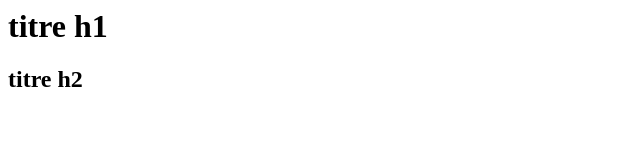
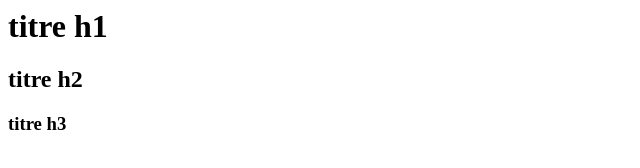
Before and after one commit to soumia1204/github_cours, a plain HTML site: page index.html in a window 1280 px wide. Shown: the full height of the page, 0-640 px from the left. Drawn offline with Linux system fonts and the light colour scheme.

Commit message:
Update index.html

```diff
--- a/index.html
+++ b/index.html
@@ -5,5 +5,6 @@
   <body>
     <h1>titre h1</h1>
     <h2>titre h2</h2>
+    <h3>titre h3</h3>
   </body>
 </html>
```
